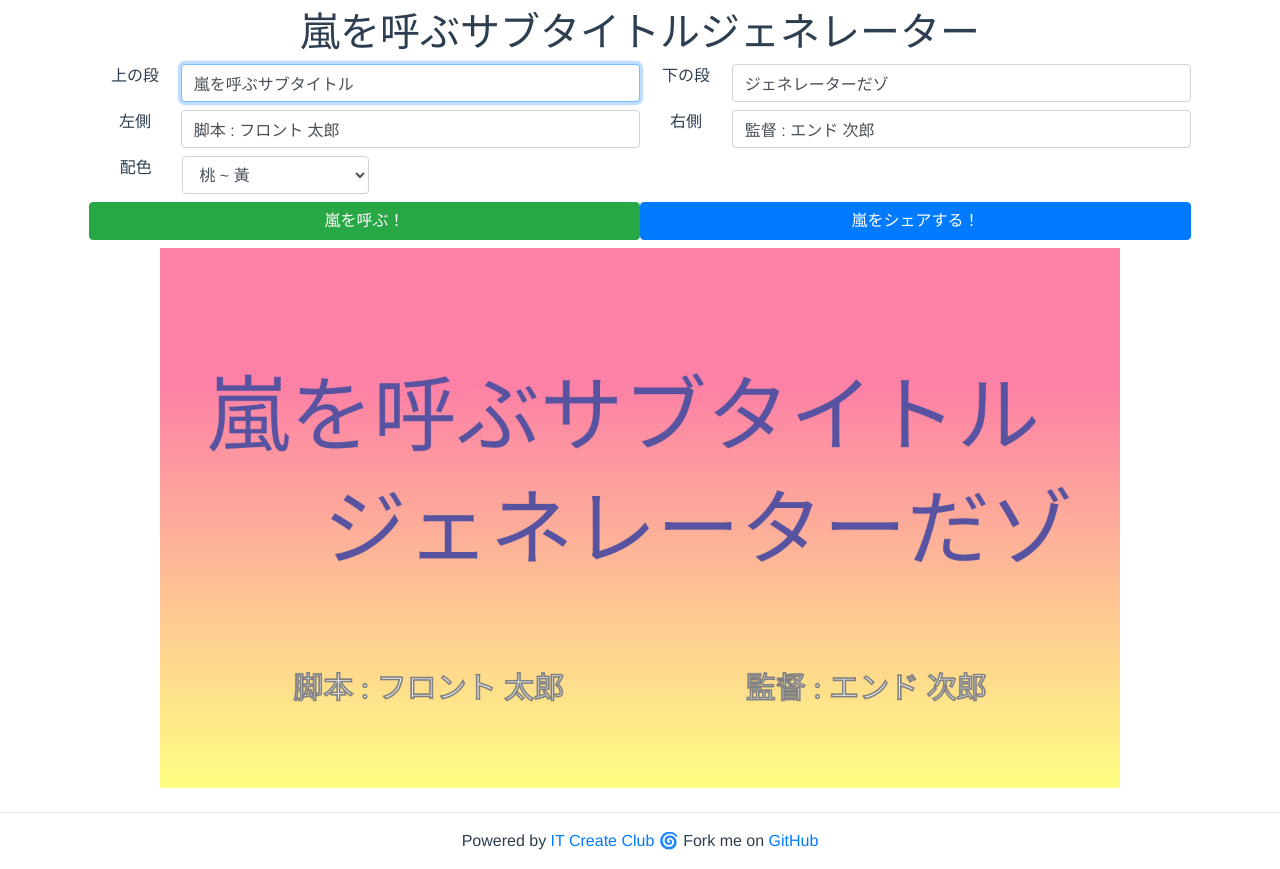
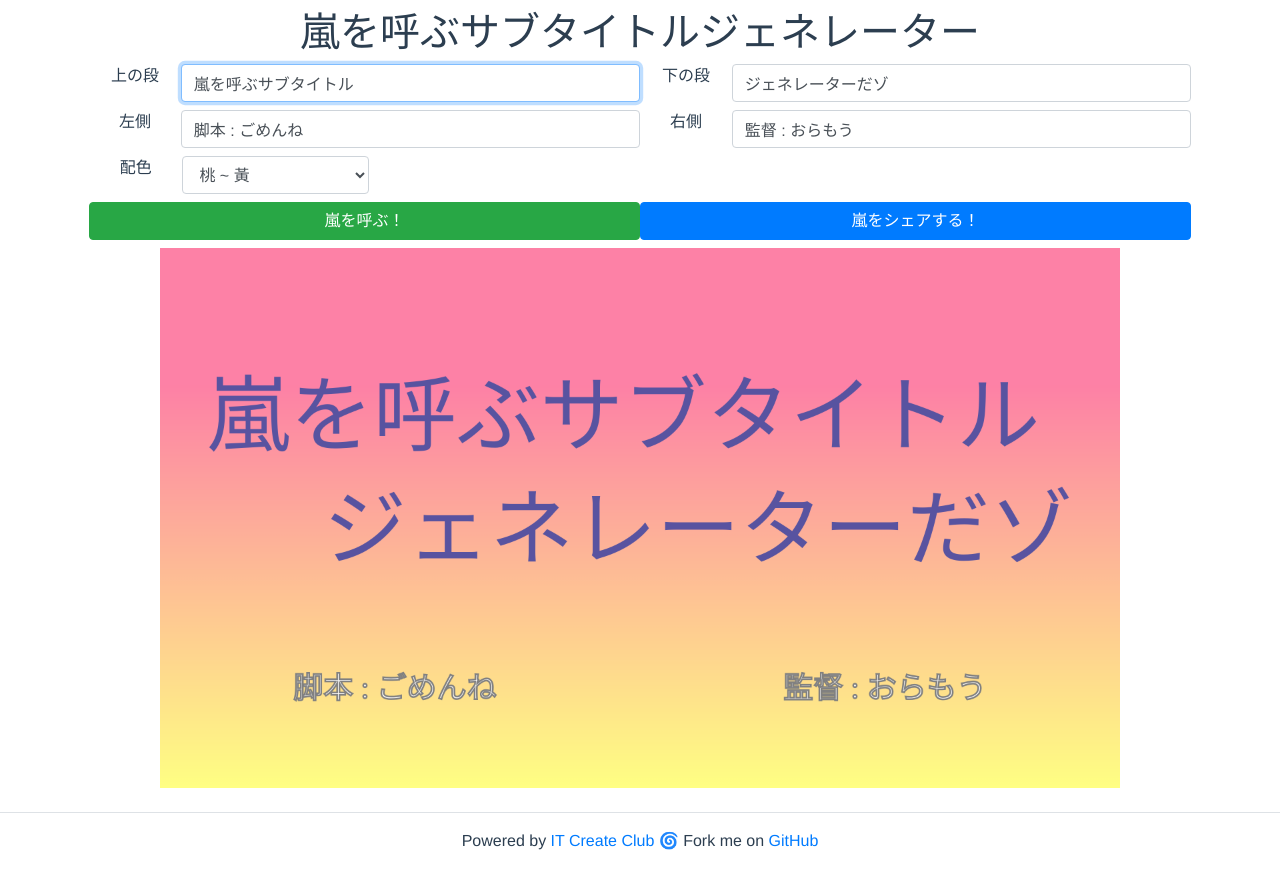
Before and after one commit to tyokinuhata/call-a-storm-generator, a Vue app: page / in a window 1280 px wide. Built offline with nearby package versions, Linux system fonts and the light colour scheme.

Commit message:
ちょっとした変更だゾ

```diff
--- a/src/components/Generator.vue
+++ b/src/components/Generator.vue
@@ -56,11 +56,10 @@ export default {
   data () {
     return {
       appName: '嵐を呼ぶサブタイトルジェネレーター',
-      titleColor: '#5853A0',
       titleTop: '嵐を呼ぶサブタイトル',
       titleBottom: 'ジェネレーターだゾ',
-      leftCap: '脚本 : フロント 太郎',
-      rightCap: '監督 : エンド 次郎',
+      leftCap: '脚本 : ごめんね',
+      rightCap: '監督 : おらもう',
       colorType: '桃 ~ 黃',
       src: '',
       isGenerated: false
```
